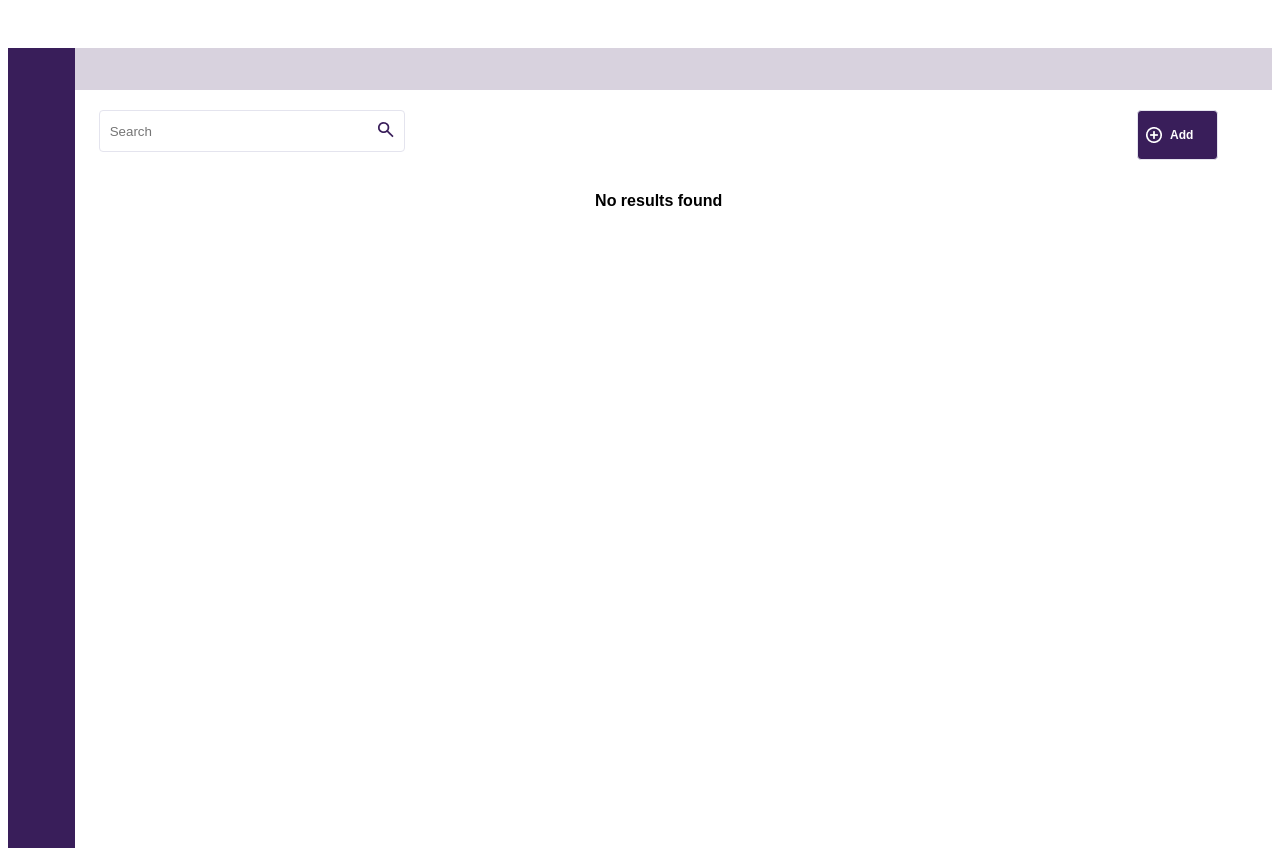
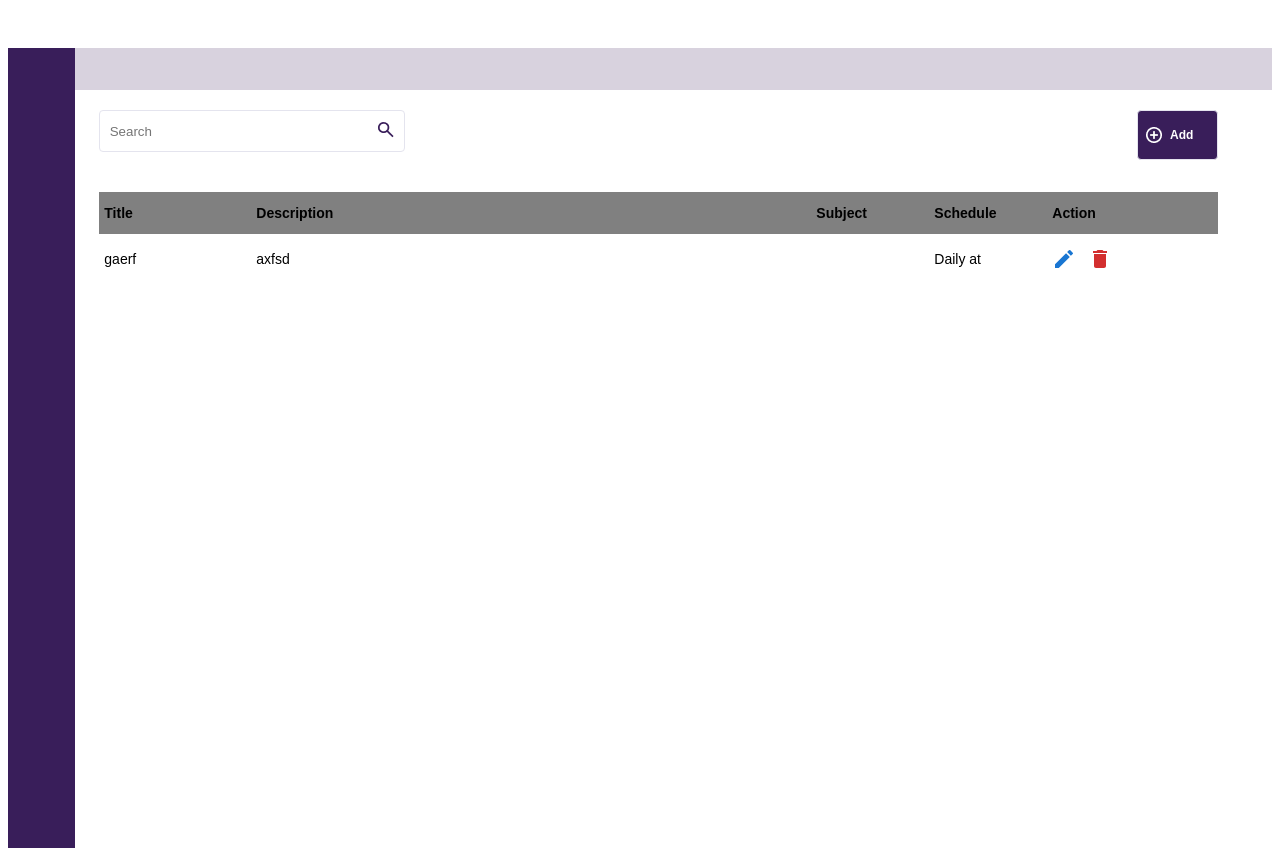
Before and after one commit to GowthamAkula89/scheduler, a React (Create React App) app: page / in a window 1280 px wide. Built offline with nearby package versions, Linux system fonts and the light colour scheme; data requests are answered from the project's data file.

Commit message:
scheduler app server update

```diff
--- a/db.json
+++ b/db.json
@@ -1,3 +1,13 @@
 {
-  "schedules": []
+  "schedules": [
+    {
+      "id": "a05c",
+      "title": "gaerf",
+      "description": "axfsd",
+      "subject": "",
+      "frequency": "Daily",
+      "repeat": "",
+      "selectedTime": ""
+    }
+  ]
 }
--- a/package.json
+++ b/package.json
@@ -11,6 +11,8 @@
     "@testing-library/react": "^13.4.0",
     "@testing-library/user-event": "^13.5.0",
     "axios": "^1.6.5",
+    "json-server": "^1.0.0-alpha.21",
+    "nodemon": "^3.0.3",
     "react": "^18.2.0",
     "react-dom": "^18.2.0",
     "react-scripts": "5.0.1",
@@ -23,7 +25,7 @@
     "build": "CI='' react-scripts build",
     "test": "react-scripts test",
     "eject": "react-scripts eject",
-    "server": "json-server --watch db.json --port 3001",
+    "server": "nodemon server.js",
     "dev": "concurrently \"npm start\" \"npm run server\""
   },
   "eslintConfig": {
```
Also changed, not shown: server.js (+17 -14 lines), 2 other files (tests, documents, lock files or other folders).
